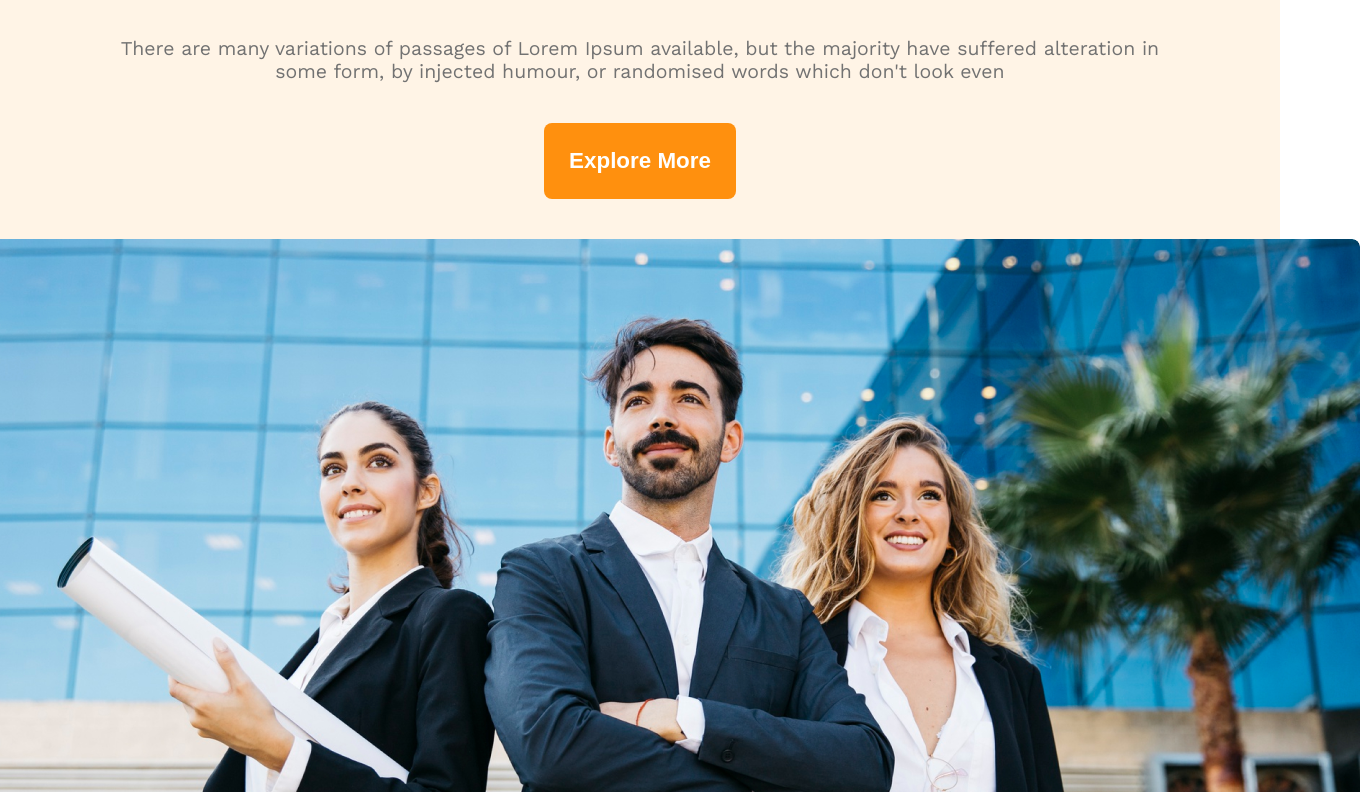
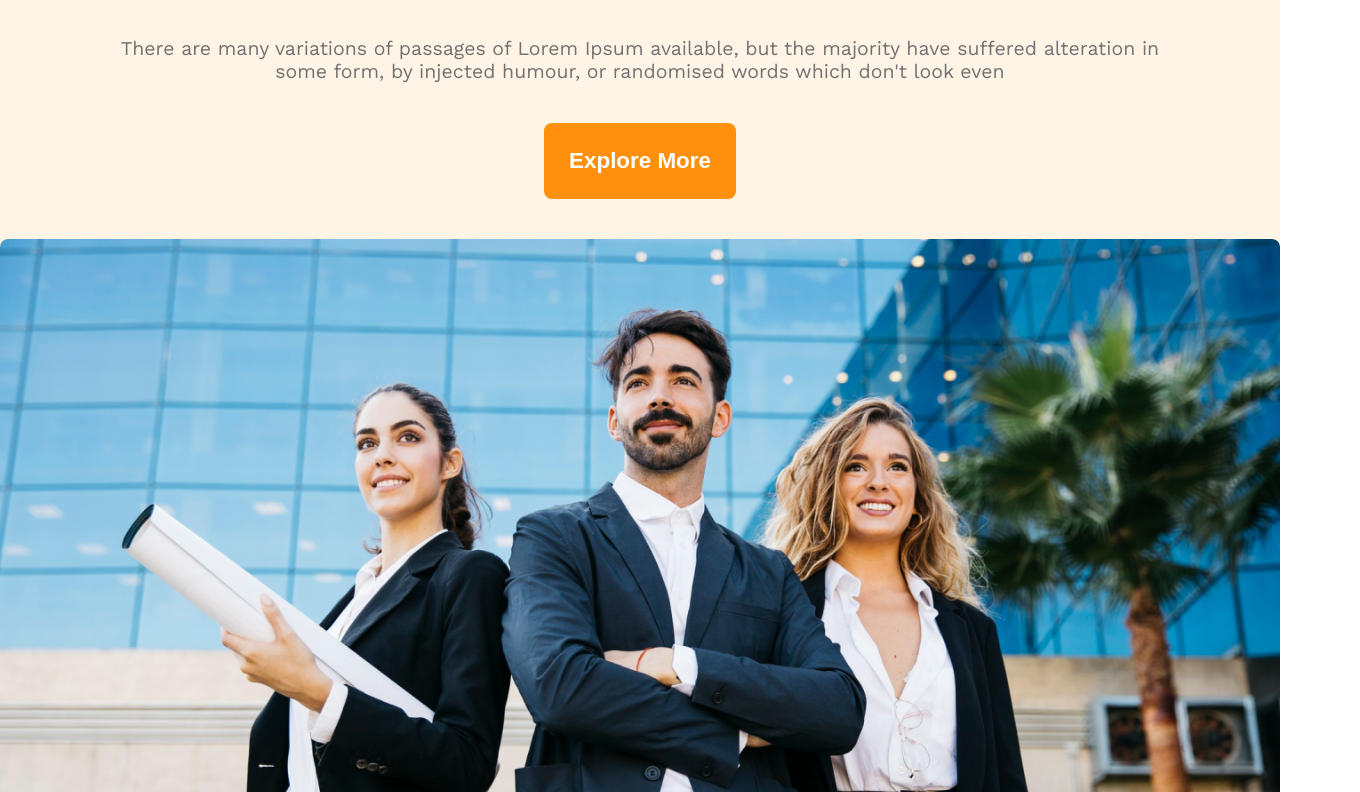
Before and after one commit to SifatSararChistee/g3-architect-website, a plain HTML site: page index.html in a window 1280 px wide. Shown: the part 508-1300 px from the top of the page, 1360 px wide, since content can reach past the window. Drawn offline with nearby package versions, Linux system fonts and the light colour scheme.

Commit message:
updated banner

```diff
--- a/styles/style.css
+++ b/styles/style.css
@@ -95,8 +95,9 @@
 
 .banner-img{
     border-radius: 8px;
+    width: 100%;
     max-width: 1440px;
-    height: 700px;
+    height: auto;
 }
 
 @media screen and (max-width:576px)  {
```
